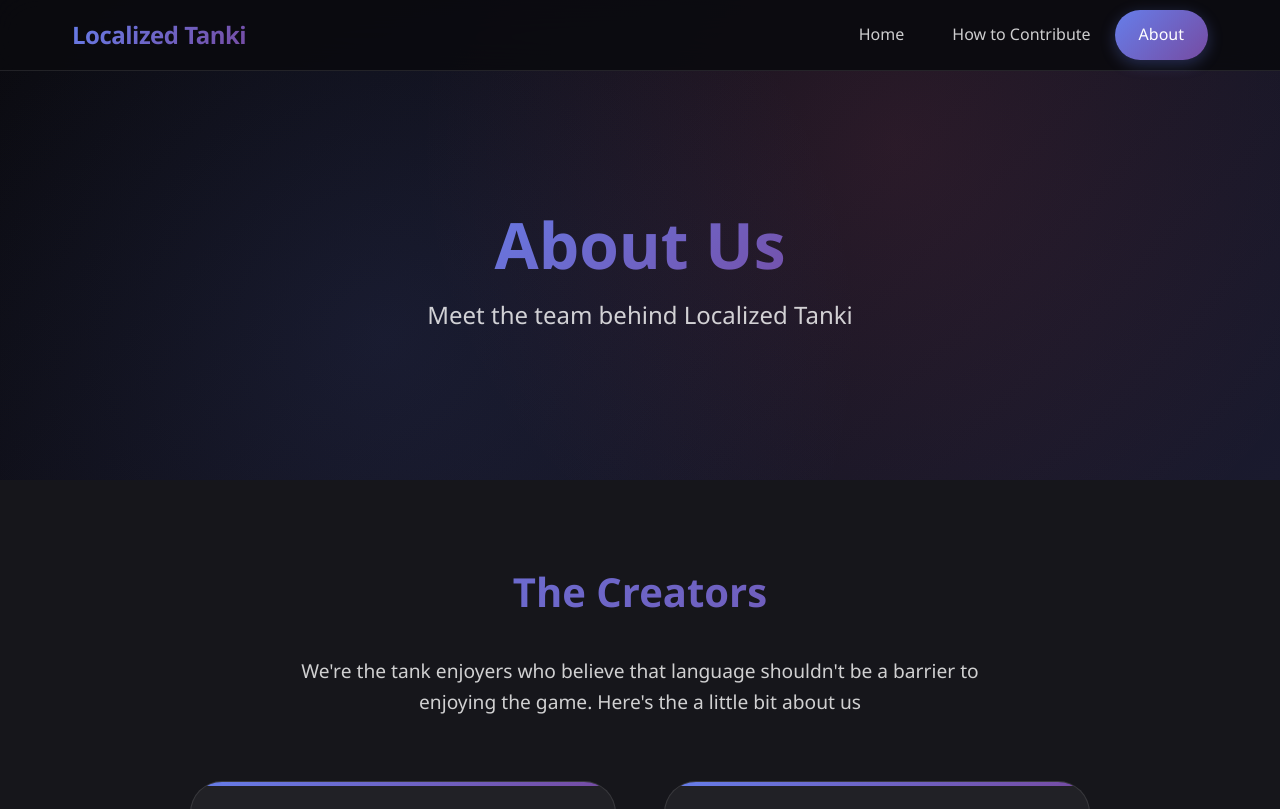
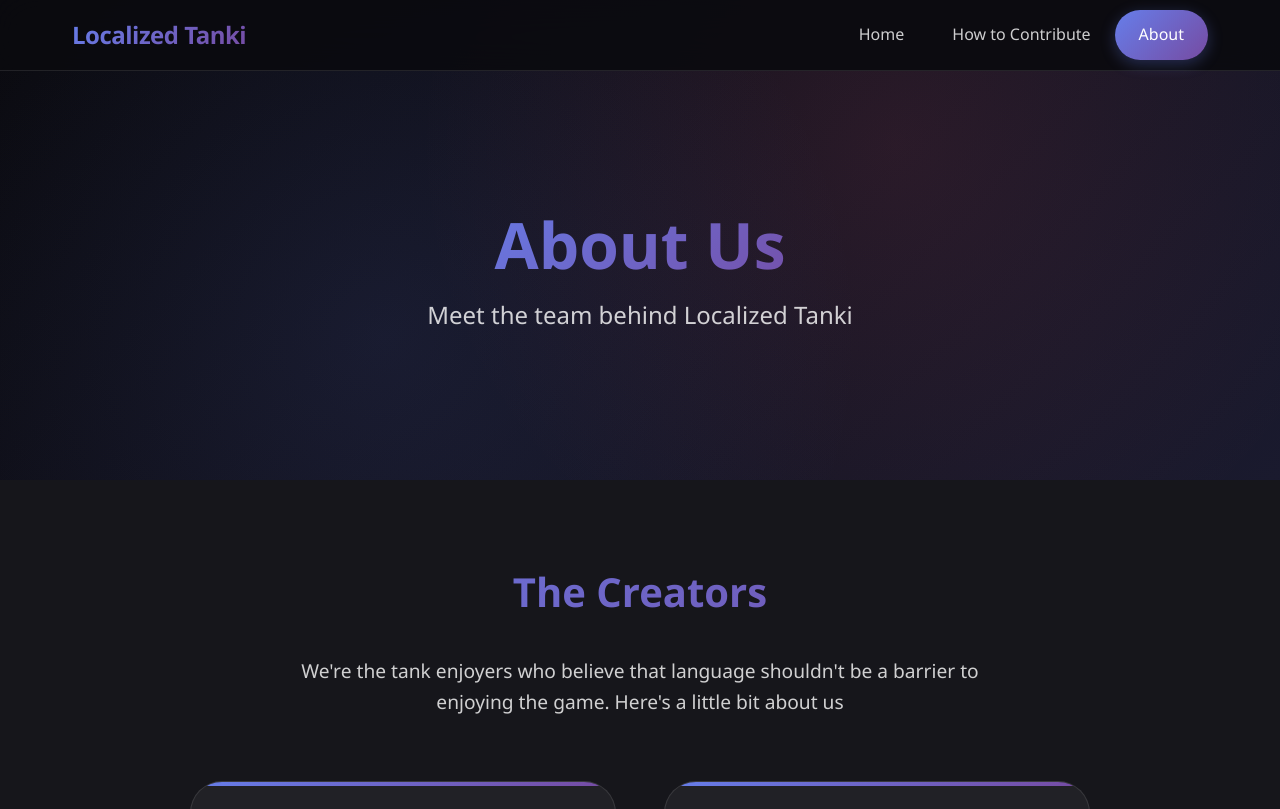
Before and after one commit to GtafanWRLD/langpage, a plain HTML site: page about.html in a window 1280 px wide. Shown: the top 809 px of the page. Drawn offline with Linux system fonts and the light colour scheme.

Commit message:
Update about.html

```diff
--- a/about.html
+++ b/about.html
@@ -74,7 +74,7 @@
             <h2>The Creators</h2>
             <p class="section-intro">
                 We're the tank enjoyers who believe that language shouldn't be a barrier to enjoying the game.
-                Here's the a little bit about us
+                Here's a little bit about us
             </p>
 
             <div class="team-grid">
@@ -189,4 +189,5 @@
     <!-- Scripts -->
     <script src="script.js"></script>
 </body>
+
 </html>
```
